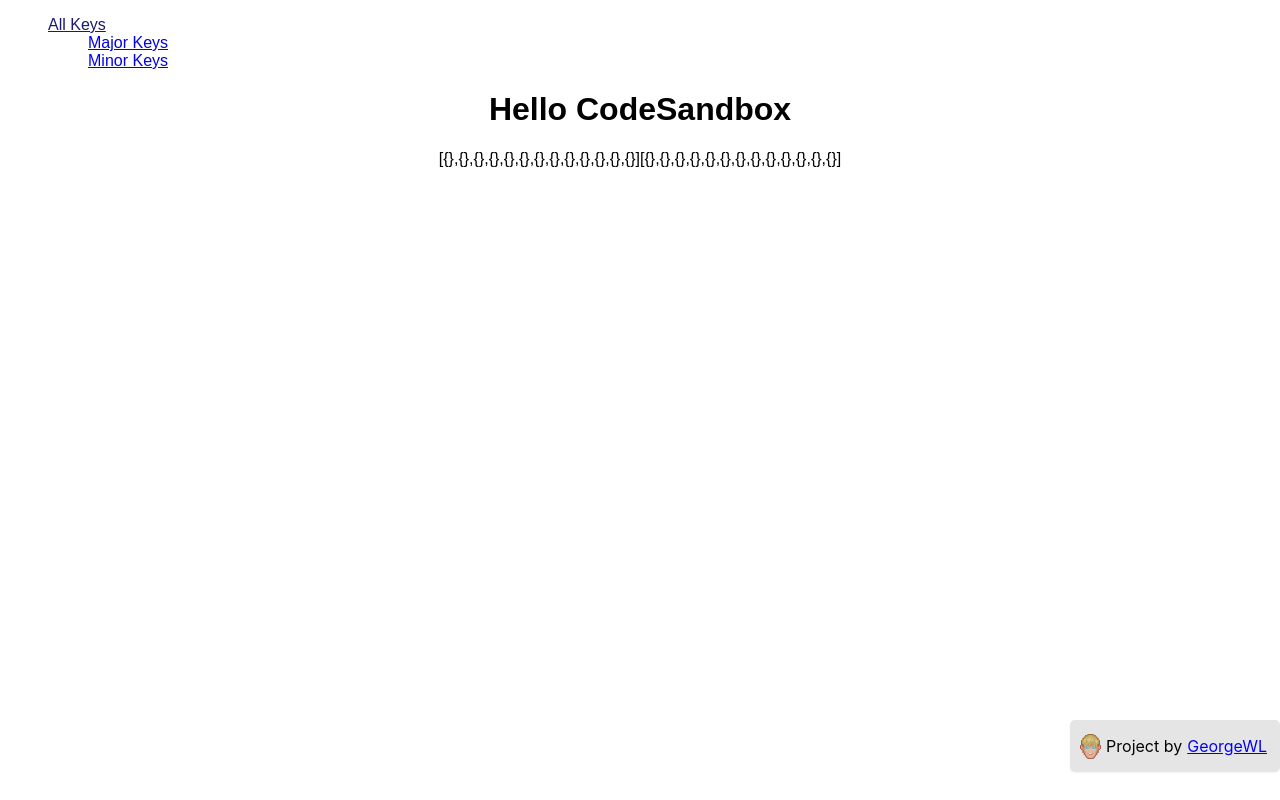
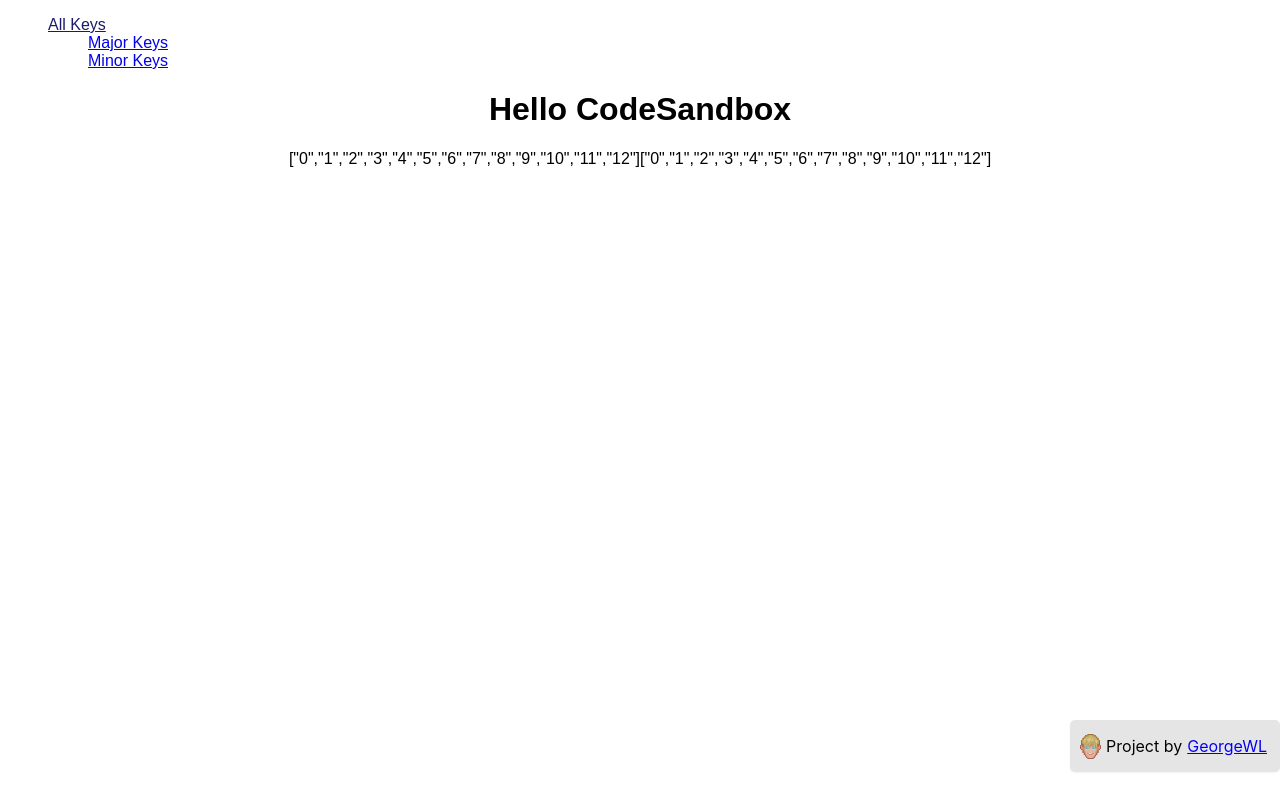
Before and after one commit to GeorgeWL/key-signatures-react-2, a React (Create React App) app: page /1 in a window 1280 px wide. Built offline with nearby package versions, Linux system fonts and the light colour scheme; what @tonaljs/scale would draw is missing.

Commit message:
footer changes. keyselect basic

```diff
--- a/src/components/Footer.js
+++ b/src/components/Footer.js
@@ -1,7 +1,6 @@
 export default () => (
   <footer>
     <div
-      class="float"
       style={{
         fontFamily:
           "'IBM Plex Sans', -apple-system, BlinkMacSystemFont, 'Segoe UI', Roboto, 'Helvetica Neue', Arial, 'Noto Sans', sans-serif, 'Apple Color Emoji', 'Segoe UI Emoji', 'Segoe UI Symbol', 'Noto Color Emoji'",
@@ -35,7 +34,6 @@ export default () => (
       >
         Project by
         <a
-          class="link"
           href="https://georgewl.dev"
           style={{ padding: "0 5px" }}
           target="_blank"
--- a/src/components/KeySelect.js
+++ b/src/components/KeySelect.js
@@ -6,7 +6,9 @@ export const KeySelect = () => {
   const { type } = useParams();
   return (
     <div>
-      {Object.entries(getScales(type)).map((item) => JSON.stringify(item[1]))}
+      {Object.entries(getScales(type)).map((item) =>
+        JSON.stringify(Object.keys(item[1]))
+      )}
     </div>
   );
 };
```
